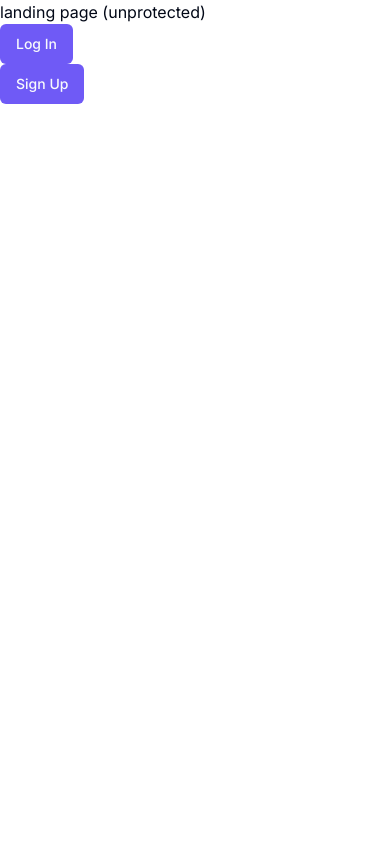
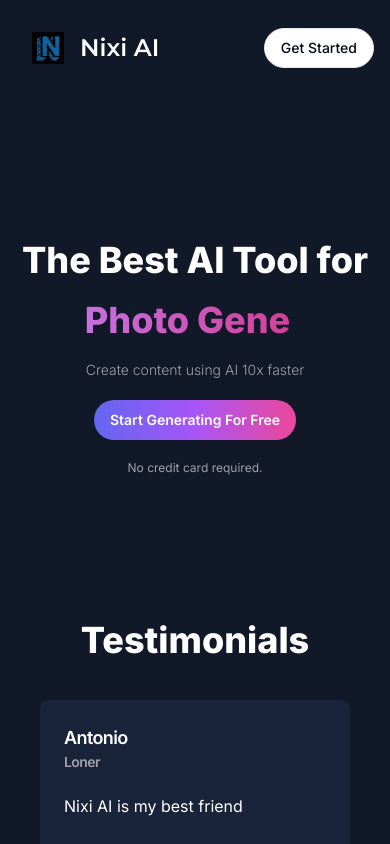
Before and after one commit to NickyZewe/ai-saas, a Next.js app: page / in a window 390 px wide. Built offline with nearby package versions, Linux system fonts and the light colour scheme; no server answers.

Commit message:
landing page

```diff
--- a/package.json
+++ b/package.json
@@ -6,7 +6,8 @@
     "dev": "next dev",
     "build": "next build",
     "start": "next start",
-    "lint": "next lint"
+    "lint": "next lint",
+    "postinstall": "prisma generate"
   },
   "dependencies": {
     "@clerk/nextjs": "^4.23.5",
@@ -43,6 +44,7 @@
     "tailwindcss": "3.3.3",
     "tailwindcss-animate": "^1.0.7",
     "typescript": "5.2.2",
+    "typewriter-effect": "^2.20.1",
     "zod": "^3.22.2",
     "zustand": "^4.4.1"
   },
--- /dev/null
+++ b/src/app/(landing)/layout.tsx
@@ -0,0 +1,20 @@
+import NavBar from "@/components/navbar";
+import Sidebar from "@/components/sidebar";
+import { getApiLimitCount } from "@/lib/api-limit";
+import { CheckSubscription } from "@/lib/subscription";
+
+const LoadingPageLayout = async ({
+  children,
+}: {
+  children: React.ReactNode;
+}) => {
+  const apiLimitCount = await getApiLimitCount();
+  const isPro = await CheckSubscription();
+
+  return (
+    <main className="h-full bg-[#111827] overflow-auto">
+      <div className="mx-auto max-w-screen-xl h-full w-full">{children}</div>
+    </main>
+  );
+};
+export default LoadingPageLayout;
--- a/src/app/(landing)/page.tsx
+++ b/src/app/(landing)/page.tsx
@@ -1,20 +1,15 @@
+import LandingContent from "@/components/landing-content";
+import LandingHero from "@/components/landing-hero";
+import { LandingNavBar } from "@/components/landing-navbar";
 import { Button } from "@/components/ui/button";
 import Link from "next/link";
 
 export default function LandingPage() {
   return (
-    <div>
-      <p> landing page (unprotected)</p>
-      <div>
-        <Link href={"sign-in"}>
-          <Button>Log In</Button>
-        </Link>
-      </div>
-      <div>
-        <Link href={"sign-up"}>
-          <Button>Sign Up</Button>
-        </Link>
-      </div>
+    <div className="h-full">
+      <LandingNavBar />
+      <LandingHero />
+      <LandingContent />
     </div>
   );
 }
--- /dev/null
+++ b/src/components/landing-content.tsx
@@ -0,0 +1,60 @@
+"uise client";
+
+import { Card, CardContent, CardHeader, CardTitle } from "./ui/card";
+
+const testimonials = [
+  {
+    name: "Antonio",
+    avatar: "A",
+    title: "Loner",
+    description: "Nixi AI is my best friend",
+  },
+  {
+    name: "Alexa",
+    avatar: "A",
+    title: "Girly",
+    description: "I used Nixi AI to get my bachelor's degree",
+  },
+  {
+    name: "Niko",
+    avatar: "N",
+    title: "Best dog in the world",
+    description: "Nixi AI is my best friend",
+  },
+  {
+    name: "Niko",
+    avatar: "N",
+    title: "Best dog in the world",
+    description: "Nixi AI is my best friend",
+  },
+];
+
+export default function LandingContent() {
+  return (
+    <div className="px-10 pb-20">
+      <h2 className="text-center text-4xl text-white font-extrabold mb-10">
+        Testimonials
+      </h2>
+      <div className="grid grid-cols-1 sm:grid-cols-2 md:grid-cols-3 lg:grid-cols-4 gap-4">
+        {testimonials.map((item) => (
+          <Card
+            key={item.description}
+            className="bg-[#192339] border-none text-white"
+          >
+            <CardHeader>
+              <CardTitle className="flex items-center gap-x-2">
+                <div>
+                  <p className="text-lg">{item.name}</p>
+                  <p className="text-zinc-400 text-sm">{item.title}</p>
+                </div>
+              </CardTitle>
+              <CardContent className="pt-4 px-0">
+                {item.description}
+              </CardContent>
+            </CardHeader>
+          </Card>
+        ))}
+      </div>
+    </div>
+  );
+}
--- /dev/null
+++ b/src/components/landing-hero.tsx
@@ -0,0 +1,49 @@
+"use client";
+
+import { useAuth } from "@clerk/nextjs";
+import Link from "next/link";
+import TypewriterComponent from "typewriter-effect";
+import { Button } from "./ui/button";
+
+export default function LandingHero() {
+  const { isSignedIn } = useAuth();
+
+  return (
+    <div className="text-white font-bold py-36 text-center space-y-5">
+      <div className="text-4xl sm:text-5xl md:text-6xl lg:text-7xl space-y-5 font-extrabold">
+        <h1>The Best AI Tool for </h1>
+        <div className="text-transparent bg-clip-text bg-gradient-to-r from-purple-400 to-pink-600">
+          <TypewriterComponent
+            options={{
+              strings: [
+                "Chatbot.",
+                "Photo Generation.",
+                "Music Generation.",
+                "Code Generation.",
+                "Video Generation.",
+              ],
+              autoStart: true,
+              loop: true,
+            }}
+          />
+        </div>
+      </div>
+      <div className="text-sm md:text-xl font-light text-zinc-400 ">
+        Create content using AI 10x faster
+      </div>
+      <div>
+        <Link href={isSignedIn ? "/dashboard" : "/sign-up"}>
+          <Button
+            variant={"upgrade"}
+            className="md:text-lg p-4 md:p-6 rounded-full font-semibold space-y-5"
+          >
+            Start Generating For Free
+          </Button>
+        </Link>
+      </div>
+      <div className="text-zinc-400 text-xs md:text-sm font-normal">
+        No credit card required.
+      </div>
+    </div>
+  );
+}
--- /dev/null
+++ b/src/components/landing-navbar.tsx
@@ -0,0 +1,37 @@
+"use client";
+
+import { Montserrat } from "next/font/google";
+import Image from "next/image";
+import Link from "next/link";
+import { useAuth } from "@clerk/nextjs";
+import { cn } from "@/lib/utils";
+import { Button } from "./ui/button";
+
+const font = Montserrat({
+  weight: "600",
+  subsets: ["latin"],
+});
+
+export const LandingNavBar = () => {
+  const { isSignedIn, signOut } = useAuth();
+
+  return (
+    <nav className="p-4 bg-transparent flex items-center justify-between ">
+      <Link href={"/"} className="flex items-center">
+        <div className="relative h-8 w-8 m-4">
+          <Image fill alt="lgo" src={"/logo1.png"} />
+        </div>
+        <h1 className={cn("text-2xl font-bold text-white", font.className)}>
+          Nixi AI
+        </h1>
+      </Link>
+      <div className="flex items-center gap-x-2">
+        <Link href={isSignedIn ? "/dashboard" : "/sign-up"}>
+          <Button variant={"outline"} className="rounded-full">
+            Get Started
+          </Button>
+        </Link>
+      </div>
+    </nav>
+  );
+};
```
Also changed, not shown: 1 other file (tests, documents, lock files or other folders).
